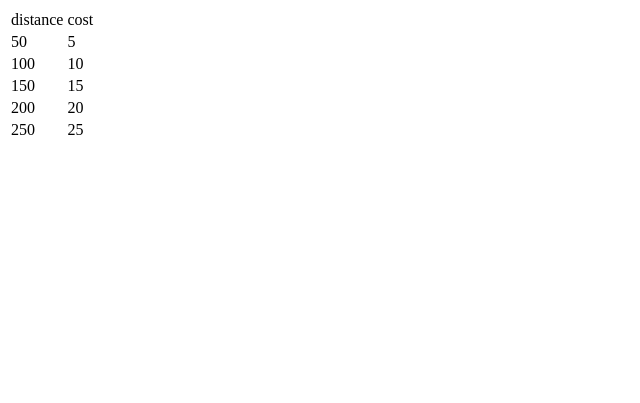
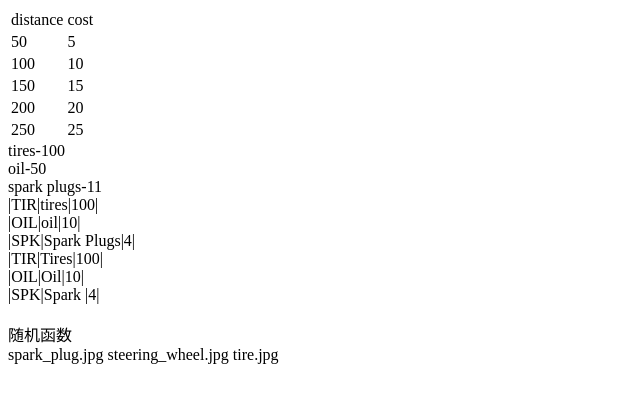
Before and after one commit to chenbinhua/PHP-and-Mysql-Web-Development, a PHP site: page /freight.php in a window 1280 px wide. Shown: the top 403 px of the page, without its empty margins (0-640 px from the left). Run offline with PHP 8.4, Linux system fonts and the light colour scheme.

Commit message:
数字处理函数

```diff
--- a/doDownload.php
+++ b/doDownload.php
@@ -3,4 +3,3 @@
 $filename=$_GET['filename'];
 header('content-disposition:attachment;filename=/upload'.$filename);
 header('content-length:'.filesize($filename));
-readfile()
--- a/freight.php
+++ b/freight.php
@@ -17,7 +17,55 @@
    for($distance=50;$distance<=250;$distance+=50){
        echo '<tr><td>'.$distance.'</td>'.'<td>'.($distance/10).'</td></tr>';
    }
+
     ?>
+
 </table>
+<!--数组-->
+    <?php
+    $prices=array('tires'=>100,'oil'=>50,'spark plugs'=>11);
+    foreach ($prices as $key=>$price){
+        echo $key.'-'.$price.'<br>';
+    }
+    $products=array(
+            array('TIR','tires',100),
+            array('OIL','oil',10),
+            array('SPK','Spark Plugs',4),
+    );
+    for($row=0;$row<3;$row++){
+        for($column=0;$column<3;$column++){
+            echo '|'.$products[$row][$column];
+        }
+        echo '|<br>';
+    }
+    //二维数组描述性索引
+    $products=array(
+            array('Code'=>'TIR',
+                   'Description'=>'Tires',
+                   'Price'=>100),
+            array('Code'=>'OIL',
+                    'Description'=>'Oil',
+                    'Price'=>10),
+            array('Code'=>'SPK',
+                    'Description'=>'Spark ',
+                    'Price'=>4),
+    );
+
+    for($row=0;$row<3;$row++){
+        while(list($key,$value) = each($products[$row])){
+            echo "|$value";
+        }
+        echo '|<br>';
+    }
+
+    //随机排序
+    $pictures=['tire.jpg','oil.jpg','spark_plug.jpg','door.jpg','steering_wheel.jpg','thermostat.jpg','wiper_blade.jpg','gasket.jpg'];
+    shuffle($pictures);
+    echo '<br > 随机函数<br>';
+    for($i=0;$i<3;$i++){
+        echo $pictures[$i].'  ';
+    }
+    ?>
+
 </body>
 </html>
--- a/processorder.php
+++ b/processorder.php
@@ -1,5 +1,6 @@
 <?php
 header('content-type:text/html;charset=utf-8');
+
 $tires=$_POST['tireqty'];
 $oil=$_POST['oilqty'];
 $sparkqty=$_POST['sparkqty'];
```
